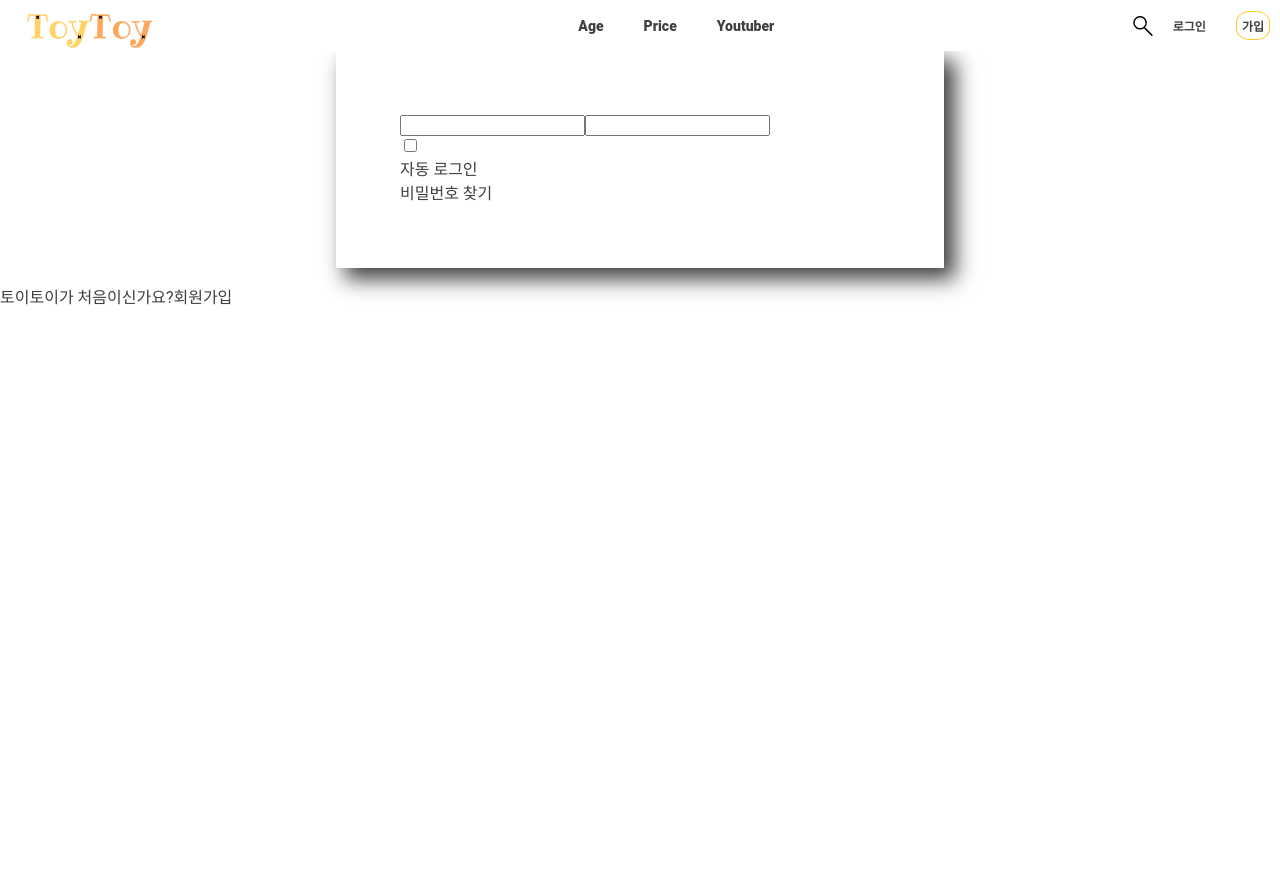
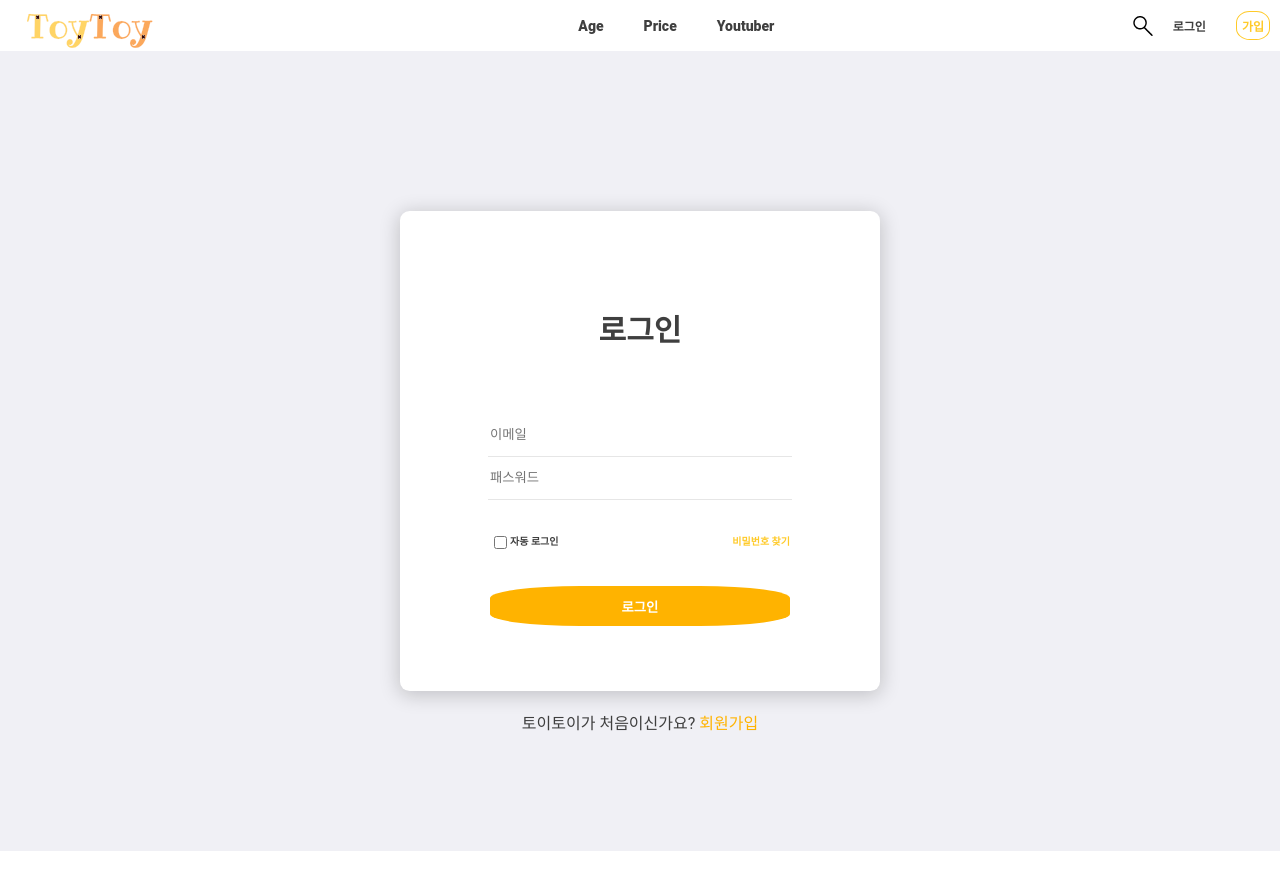
Before and after one commit to honghyeong/react-toytoy-platform, a React (Create React App) app: page /users/login in a window 1280 px wide. Shown: the top 890 px of the page. Before the commit the page ends 800 px from the top, so only its background shows below. Built offline with nearby package versions, Linux system fonts and the light colour scheme.

Commit message:
feat: 유저 로그인 css

```diff
--- a/src/components/UserSignIn.js
+++ b/src/components/UserSignIn.js
@@ -30,23 +30,46 @@
       <div className="layout-default">
         <div className="login-container">
           <div className="login-card">
-            <div className="login-main"></div>
+            <div className="login-card-main">
+              <div className="login-top">
+                <h3>로그인</h3>
+              </div>
               <div className="login-input">
-              <input type="text" />
-              <input type="password" />
+                <input
+                  name="email"
+                  placeholder="이메일"
+                  type="text"
+                  value={email}
+                  onChange={onChange}
+                />
+                <input
+                  name="password"
+                  placeholder="패스워드"
+                  type="password"
+                  value={password}
+                  onChange={onChange}
+                />
               </div>
               <div className="login-split">
                 <div className="login-checkbox">
-                <input type="checkbox" />
+                  <input
+                    type="checkbox"
+                    checked={check}
+                    onClick={toggleCheck}
+                  />
                   <div className="login-auto">자동 로그인</div>
                 </div>
                 <div className="login-search-pw">비밀번호 찾기</div>
               </div>
-            <div className="login-button"></div>
+              <div className="login-button">
+                <button className="login-button-btn">로그인</button>
+              </div>
+            </div>
           </div>
           <div className="login-signup">
-            <span>토이토이가 처음이신가요?</span>
-            <a href="/users/signup">회원가입</a>
+            <br />
+            <span>토이토이가 처음이신가요? </span>
+            <a href="/users/signup"> 회원가입</a>
           </div>
         </div>
       </div>
--- a/src/css/Header.scss
+++ b/src/css/Header.scss
@@ -77,6 +77,9 @@
   margin: 10px;
 }
 
+.nav-signup a {
+  color: #ffca28;
+}
 .nav-login {
   margin: auto 20px;
 }
--- a/src/css/UserSignIn.scss
+++ b/src/css/UserSignIn.scss
@@ -1,32 +1,92 @@
-.layout-default .page-login {
-  background-color: #fff0d3;
+.layout-default {
+  background-color: #f0f0f5;
+  width: 100vw;
+  height: 100vh;
 }
 
-.card-body {
-  border-radius: 10%;
-  border: 1px solid #3f3f3f;
-  width: 80vw;
-  height: 60vh;
-  background-color: white;
+.login-container {
+  padding-top: 160px;
+  padding-bottom: 160px;
 }
 
-.split {
+.login-card {
+  margin: 0px auto;
+  border: none;
+  box-shadow: 0px 3px 20px 1px rgba(0, 0, 0, 0.2);
+  border-radius: 2%;
+  width: 480px;
+  height: 480px;
+  background-color: white;
+  display: flex;
+  justify-content: center;
+  align-items: center;
+}
+
+.login-card-main {
+  display: flex;
+  width: 80%;
+  height: 80%;
+  flex-direction: column;
+  justify-content: space-around;
+  align-items: center;
+}
+
+.login-top {
+  text-align: center;
+  & h3 {
+    font-size: 30px;
+    font-weight: 00;
+  }
+}
+
+.login-input input {
+  width: 300px;
+  height: 40px;
+
+  display: block;
+  border: none;
+  border-bottom: 1px solid rgb(230, 230, 230);
+
+  &:focus {
+    outline: 2px solid #ffb300;
+  }
+}
+
+.login-split {
+  width: 300px;
+  font-size: 10px;
+  font-weight: 800;
+  display: flex;
+  flex-flow: row wrap;
+  justify-content: space-between;
+}
+
+.login-checkbox {
   display: flex;
 }
 
-.login-card {
-  width: 30rem;
-  padding: 4rem;
-  margin: 0 auto 1rem;
+.login-search-pw {
+  color: #ffca28;
+}
+
+.login-button-btn {
+  background-color: #ffb300;
+  color: white;
   border: none;
-  box-shadow: 10px 10px 20px 1px;
-  &.form-group {
-    &input {
-      border: none;
-      border-bottom: 1px solid #dedee6;
-    }
+  border-radius: 30%;
+  width: 300px;
+  height: 40px;
+  font-weight: 900;
+
+  &:hover {
+    background-color: darken(#ffb300, 5%);
   }
 }
 
-.form-control {
+.login-signup {
+  text-align: center;
+
+  a {
+    color: #ffb300;
+  }
 }
```
Lines whose indentation alone changed are shown as unchanged.
